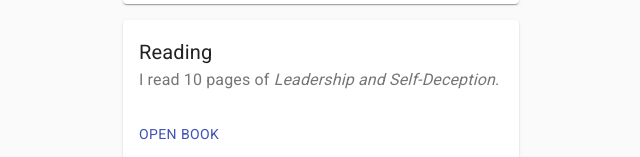
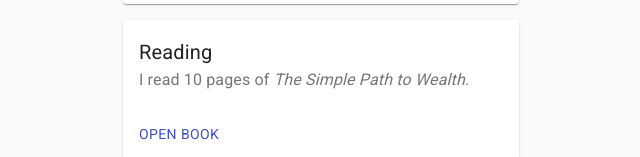
Before and after one commit to dlackey/miracle, a React (Create React App) app: page / in a window 1280 px wide. Shown: the part 1454-1611 px from the top of the page, without its empty margins (319-959 px from the left). Built offline with nearby package versions, Linux system fonts and the light colour scheme; what browser-beep would draw is missing.

Commit message:
Updated Reading Saver

```diff
--- a/src/components/Savers.js
+++ b/src/components/Savers.js
@@ -52,13 +52,13 @@
 function Reading() {
   const text = (
     <React.Fragment>
-      I read 10 pages of <i>Leadership and Self-Deception</i>.
+      I read 10 pages of <i>The Simple Path to Wealth</i>.
     </React.Fragment>
   );
 
   return (
     <Saver title="Reading" text={text}>
-      <SaverAction text="Open Book" href="https://itunes.apple.com/WebObjects/MZStore.woa/wa/viewBook?id=1385734566" />
+      <SaverAction text="Open Book" href="https://apps.apple.com/us/app/id302584613" />
     </Saver>
   );
 }
```
